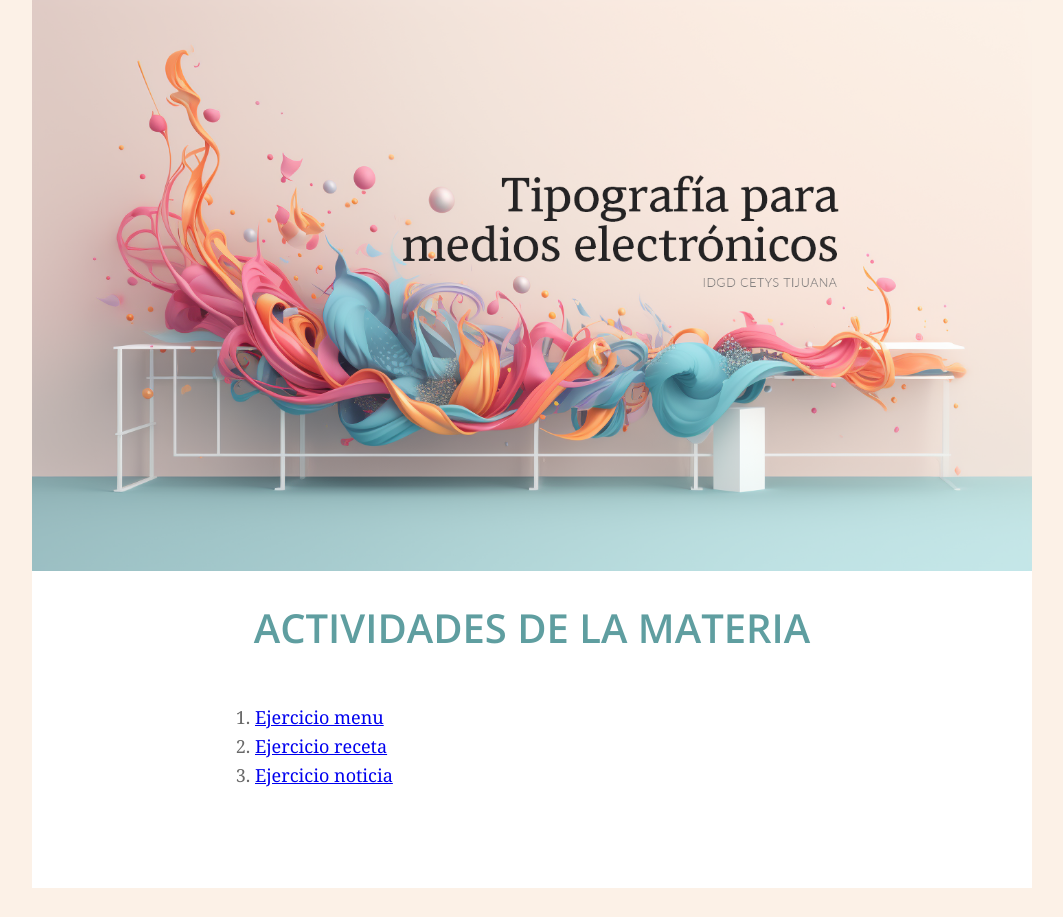
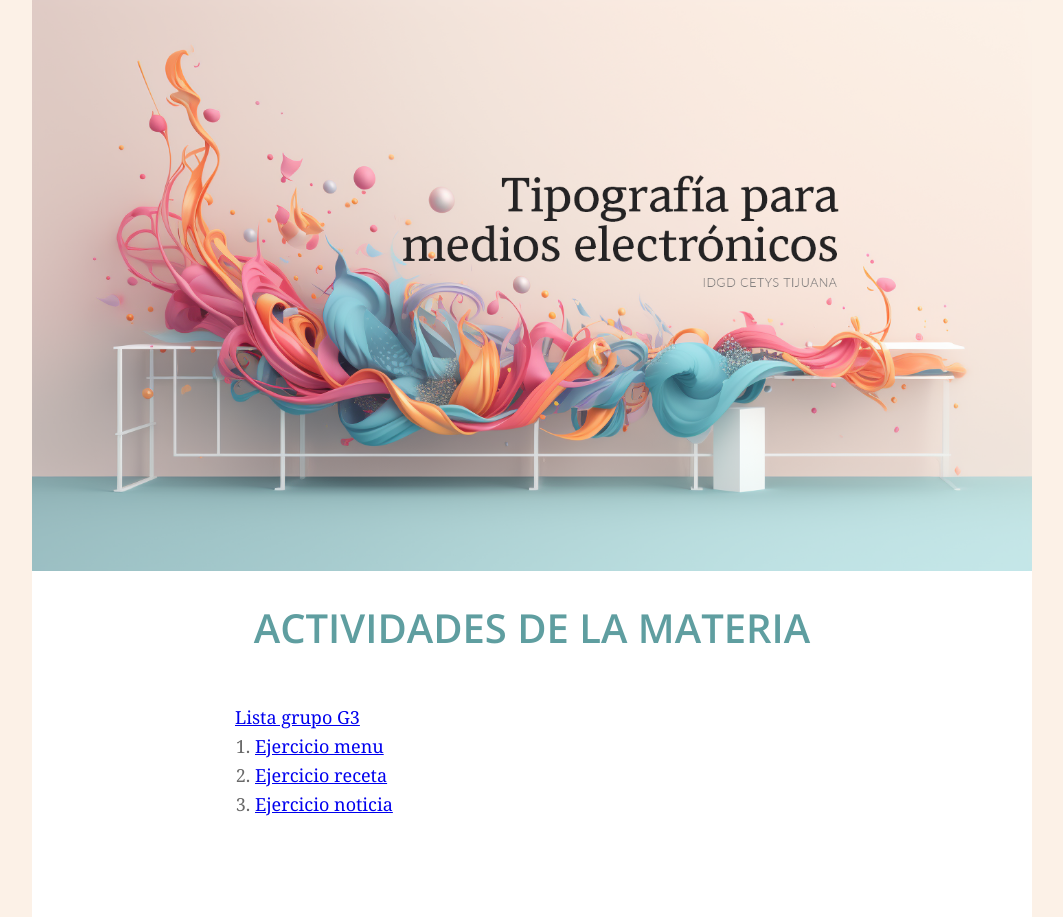
Before and after one commit to MiriamBautistaAlvarez/miriambautistaalvarez.github.io, a plain HTML site: page index.html in a window 1280 px wide. Shown: the whole page, without its empty margins (108-1171 px from the left). Before the commit the page ends 888 px from the top, so only its background shows below. Drawn offline with nearby package versions, Linux system fonts and the light colour scheme.

Commit message:
Add files via upload

```diff
--- a/index.html
+++ b/index.html
@@ -72,6 +72,7 @@
       <h1>ACTIVIDADES DE LA MATERIA</h1>
       <br>
       <br>
+      <p><a href="pagina-menu.html">Lista grupo G3</a></p>
       <ol class="list">
         <li><a href="pagina-menu.html">Ejercicio menu</a></li>
         <li><a href="pagina-receta.html">Ejercicio receta</a></li>
```
